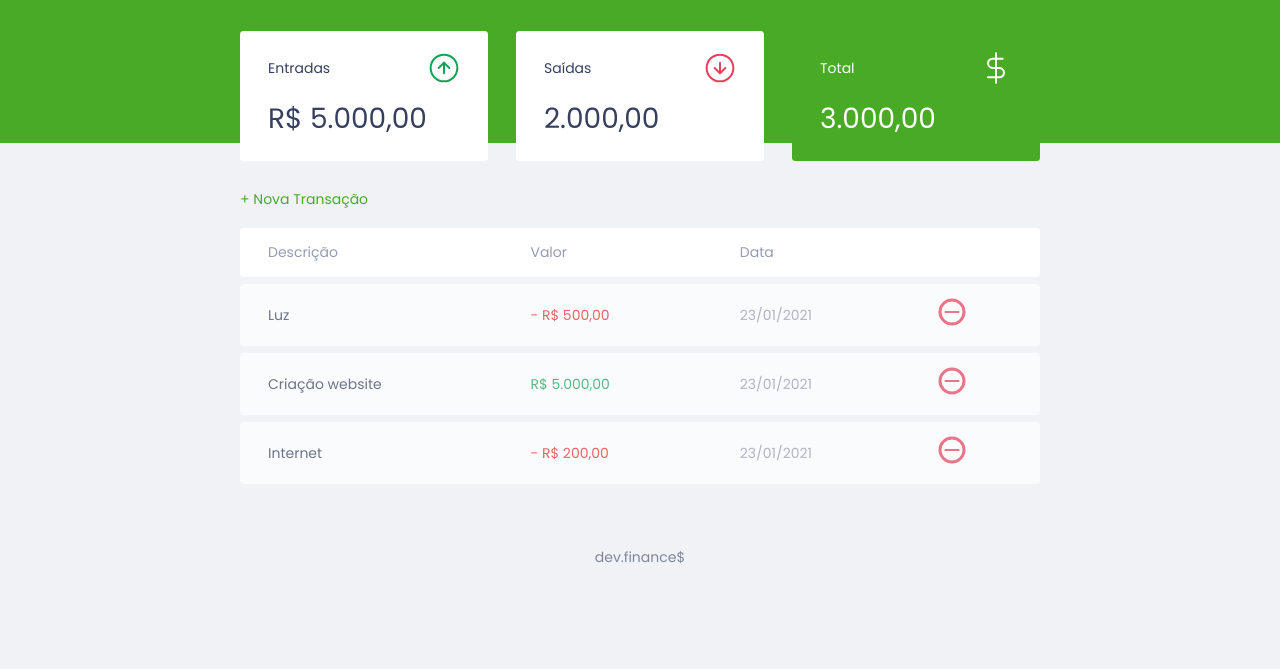
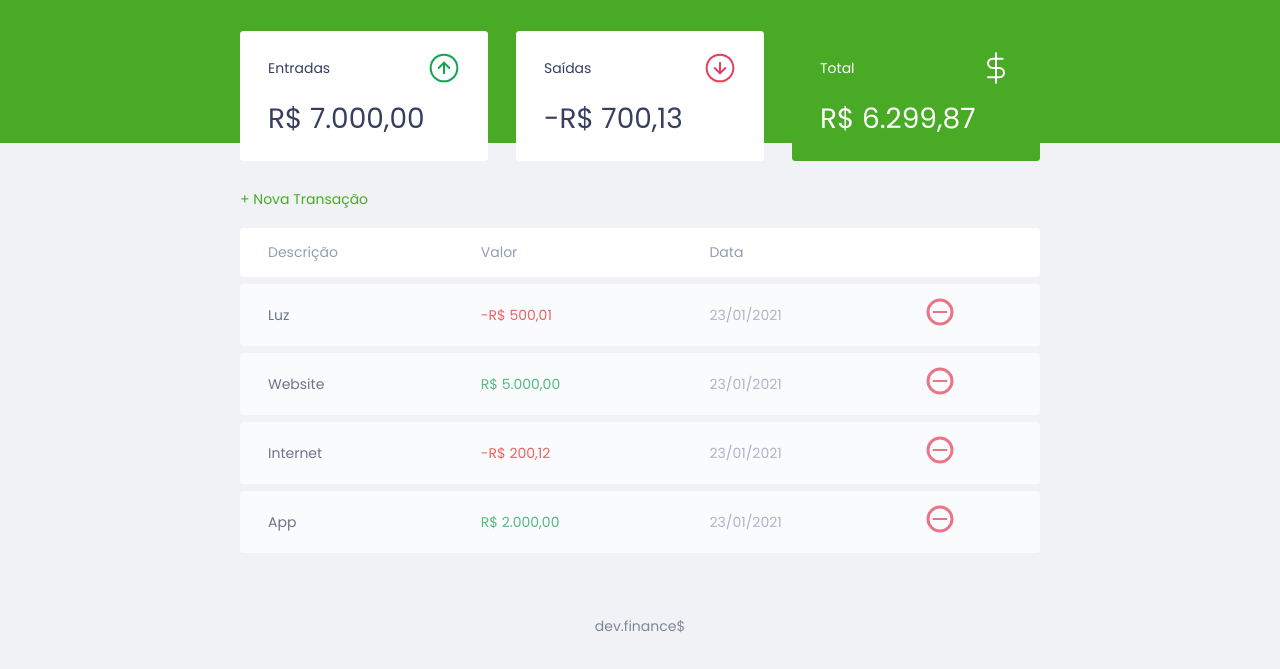
Before and after one commit to MyllaC/devFinances, a plain HTML site: page index.html in a window 1280 px wide. Shown: the part 55-724 px from the top of the page. Drawn offline with Linux system fonts and the light colour scheme.

Commit message:
functions

```diff
--- a/index.html
+++ b/index.html
@@ -30,7 +30,7 @@
             <!-- Usa a tag span para deixar os elementos em linha -->
             <img src="/assets/income.svg" alt="Imagem de entradas" />
           </h3>
-          <p>R$ 5.000,00</p>
+          <p id="incomeDisplay"></p>
         </div>
 
         <div class="card">
@@ -39,7 +39,7 @@
             <img src="/assets/expense.svg" alt="Imagem de saídas" />
           </h3>
 
-          <p>2.000,00</p>
+          <p id="expenseDisplay"></p>
         </div>
 
         <div class="card total">
@@ -47,7 +47,7 @@
             <span>Total</span>
             <img src="/assets/total.svg" alt="Imagem do total" />
           </h3>
-          <p>3.000,00</p>
+          <p id="totalDisplay"></p>
         </div>
       </section>
 
@@ -67,34 +67,7 @@
               <th></th>
             </tr>
           </thead>
-          <tbody>
-            <tr>
-              <td class="description">Luz</td>
-              <td class="expense">- R$ 500,00</td>
-              <td class="date">23/01/2021</td>
-              <td>
-                <img src="./assets/minus.svg" alt="Remover transação" />
-              </td>
-            </tr>
-
-            <tr>
-              <td class="description">Criação website</td>
-              <td class="income">R$ 5.000,00</td>
-              <td class="date">23/01/2021</td>
-              <td>
-                <img src="./assets/minus.svg" alt="Remover transação" />
-              </td>
-            </tr>
-
-            <tr>
-              <td class="description">Internet</td>
-              <td class="expense">- R$ 200,00</td>
-              <td class="date">23/01/2021</td>
-              <td>
-                <img src="./assets/minus.svg" alt="Remover transação" />
-              </td>
-            </tr>
-          </tbody>
+          <tbody></tbody>
         </table>
       </section>
     </main>
--- a/main.js
+++ b/main.js
@@ -1,4 +1,6 @@
+/* ABRIR E FECHAR O MODAL */
 const Modal = {
+  //tentar usar o toggle
   open() {
     //abrir modal e adicionar a class active ao modal
     document
@@ -11,3 +13,154 @@ const Modal = {
     document.querySelector('.modal-overlay').classList.remove('active')
   }
 }
+
+/* VALORES CADASTRADOS DE ENTRADA E SAÍDA, vão ficar em uma local storage */
+
+/* SOMA DAS ENTRADAS, SAÍDAS E TOTAL */
+const Transaction = {
+  all: [
+    {
+      description: 'Luz',
+      amount: -50001, //depois vamos formatar esse valor para ele ficar 500 reais
+      date: '23/01/2021'
+    },
+    {
+      description: 'Website',
+      amount: 500000, //depois vamos formatar esse valor para ele ficar 500 reais
+      date: '23/01/2021'
+    },
+    {
+      description: 'Internet',
+      amount: -20012, //depois vamos formatar esse valor para ele ficar 500 reais
+      date: '23/01/2021'
+    },
+    {
+      description: 'App',
+      amount: 200000, //depois vamos formatar esse valor para ele ficar 500 reais
+      date: '23/01/2021'
+    }
+  ],
+
+  add(transaction) {
+    Transaction.all.push(transaction)
+    App.reload()
+  },
+
+  remove(index) {
+    Transaction.all.splice(index, 1)
+    App.reload()
+  },
+
+  incomes() {
+    // somar as entradas
+    let income = 0
+    Transaction.all.forEach(transacion => {
+      //para cada transação, se for maior que zero somar a uma variavel e retornar a variavel
+      if (transacion.amount > 0) {
+        income += transacion.amount
+      }
+    })
+
+    return income
+  },
+  expenses() {
+    //somar todas as saídas
+    let expense = 0
+    Transaction.all.forEach(transacion => {
+      //para cada transação, se for menor que zero somar a uma variavel e retornar a variavel
+      if (transacion.amount < 0) {
+        expense += transacion.amount
+      }
+    })
+    return expense
+  },
+  total() {
+    //total = entradas - saídas
+    return Transaction.incomes() + Transaction.expenses()
+  }
+}
+
+/* SUBSTITUIR OS DADOS DO HTML COM OS DADOS DO JS */
+const DOM = {
+  transactionContainer: document.querySelector('#data-table tbody'),
+
+  addTransaction(transaction, index) {
+    const tr = document.createElement('tr')
+    tr.innerHTML = DOM.innerHTMLTransaction(transaction)
+
+    DOM.transactionContainer.appendChild(tr)
+  },
+
+  innerHTMLTransaction(transaction) {
+    //definir se a classe é income ou expense
+    const CSSclass = transaction.amount > 0 ? 'income' : 'expense'
+
+    //Pegar o amount já convertido
+    const amount = Utils.formatCurrency(transaction.amount)
+
+    //Modelo que estava no HTML
+    const html = `
+      <td class="description">${transaction.description}</td>
+      <td class="${CSSclass}">${amount}</td>
+      <td class="date">${transaction.date}</td>
+      <td>
+        <img src="./assets/minus.svg" alt="Remover transação" />
+      </td>
+    `
+    return html
+  },
+
+  updateBalance() {
+    document.getElementById('incomeDisplay').innerHTML = Utils.formatCurrency(
+      Transaction.incomes()
+    )
+    document.getElementById('expenseDisplay').innerHTML = Utils.formatCurrency(
+      Transaction.expenses()
+    )
+    document.getElementById('totalDisplay').innerHTML = Utils.formatCurrency(
+      Transaction.total()
+    )
+  },
+
+  clearTransactions() {
+    DOM.transactionContainer.innerHTML = ''
+  }
+}
+
+/* CONVERSOR DO AMOUNT PARA MOEDA */
+const Utils = {
+  formatCurrency(value) {
+    const signal = Number(value) < 0 ? '-' : ''
+
+    value = String(value).replace(/\D/g, '')
+    /*troca todos os zeros da string pelo elemento depois da vírgula -> /0/g, sem o g ele trocaria só o primeiro zero
+    /\D/g expressão para achar tudo que não for número */
+
+    value = Number(value) / 100
+
+    // Converter para moeda
+    value = value.toLocaleString('pt-BR', {
+      style: 'currency',
+      currency: 'BRL'
+    })
+
+    return signal + value
+  }
+}
+
+const App = {
+  init() {
+    /* REPETIÇÃO PARA PEGAR CADA OBJETO DO MEU ARRAY */
+    Transaction.all.forEach(transaction => {
+      DOM.addTransaction(transaction)
+    })
+
+    DOM.updateBalance()
+  },
+  reload() {
+    DOM.clearTransactions()
+    App.init()
+  }
+}
+
+App.init()
```
